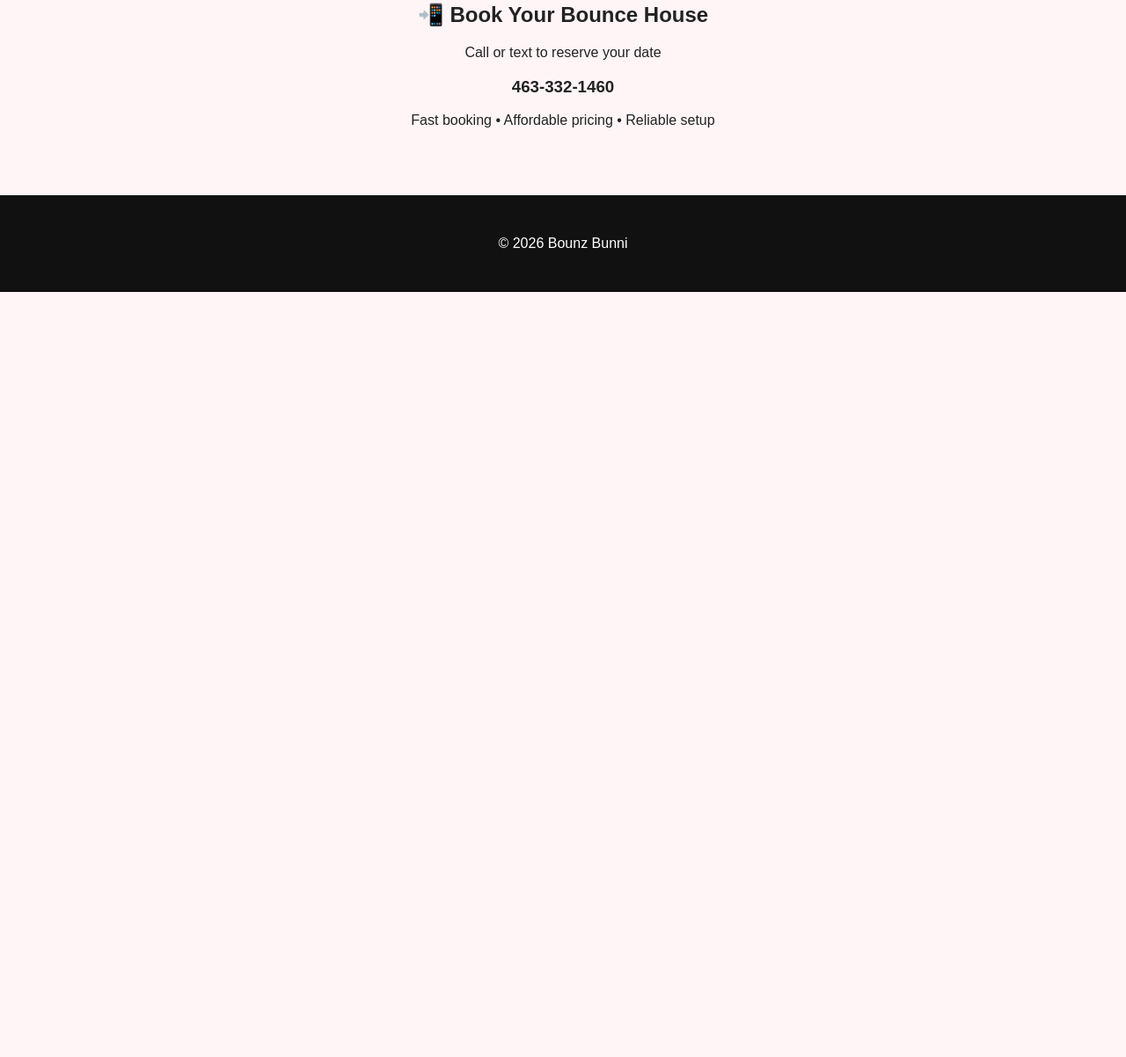
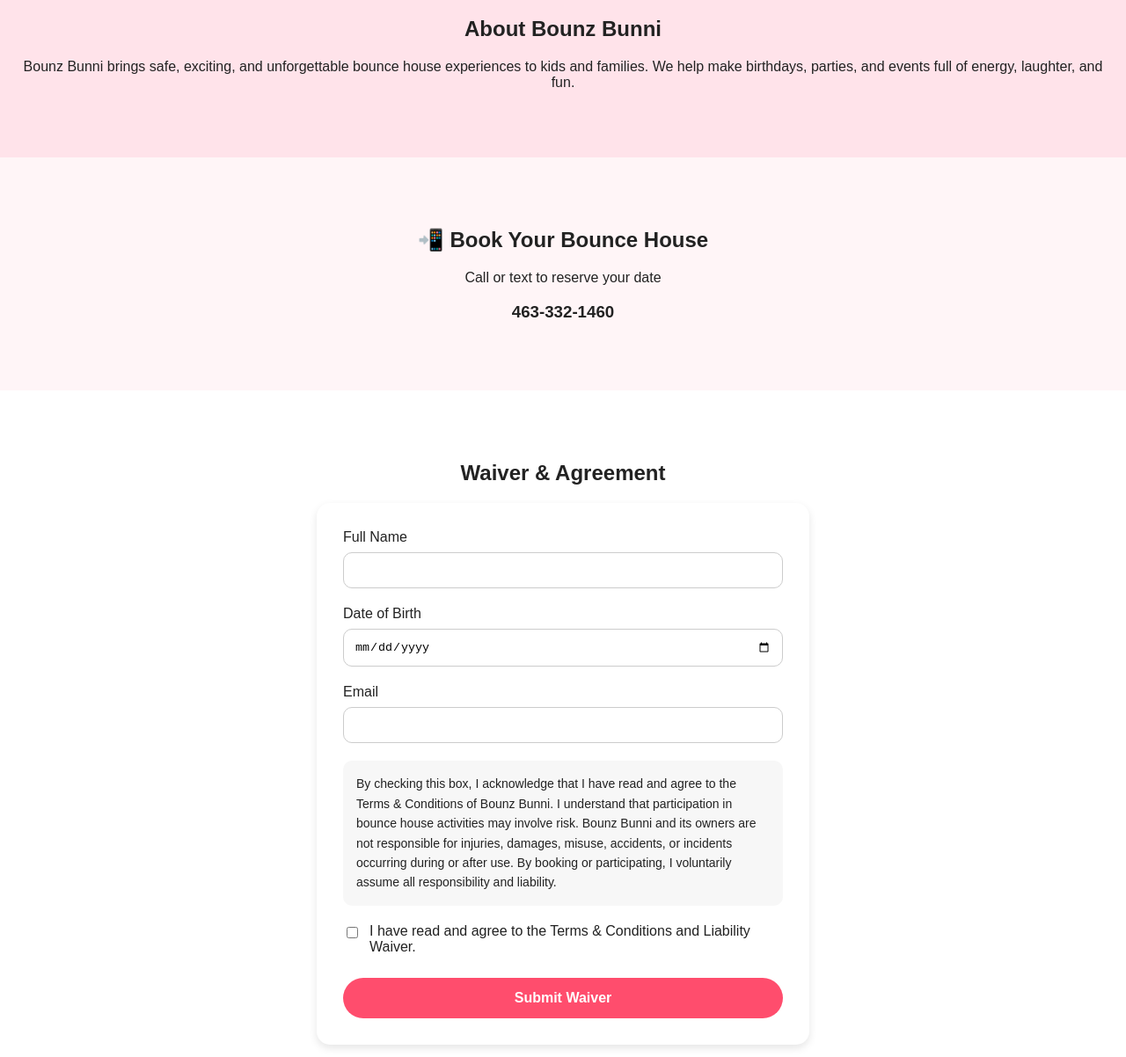
Before and after one commit to TheReapersBible/bounzbunni, a plain HTML site: page index.html in a window 1280 px wide. Shown: the part 1438-2640 px from the top of the page at 88% size. Before the commit the page ends 1770 px from the top, so only its background shows below. Drawn offline with Linux system fonts and the light colour scheme.

Commit message:
Update index.html

````diff
--- a/index.html
+++ b/index.html
@@ -1,3 +1,8 @@
+# Updated `index.html` for Bounz Bunni
+
+Replace your entire `index.html` with this updated version.
+
+```html
 <!DOCTYPE html>
 <html lang="en">
 <head>
@@ -23,7 +28,7 @@
       width: 100%;
       height: 100%;
       object-fit: cover;
-      filter: brightness(55%);
+      filter: brightness(60%);
     }
 
     .hero-text {
@@ -39,6 +44,11 @@
       font-size: 4rem;
       margin: 0;
       letter-spacing: 2px;
+    }
+
+    .hero-text p {
+      font-size: 1.3rem;
+      margin-top: 10px;
     }
 
     .btn {
@@ -66,10 +76,62 @@
 
     .card {
       background: white;
+      border-radius: 20px;
+      width: 280px;
+      overflow: hidden;
+      box-shadow: 0 4px 12px rgba(0,0,0,0.1);
+    }
+
+    .card img {
+      width: 100%;
+      height: 220px;
+      object-fit: cover;
+    }
+
+    .card-content {
       padding: 20px;
+    }
+
+    .waiver-form {
+      max-width: 500px;
+      margin: auto;
+      text-align: left;
+      background: white;
+      padding: 30px;
       border-radius: 15px;
-      width: 250px;
       box-shadow: 0 4px 10px rgba(0,0,0,0.1);
+    }
+
+    .waiver-form input {
+      width: 100%;
+      padding: 12px;
+      margin-top: 8px;
+      margin-bottom: 20px;
+      border-radius: 10px;
+      border: 1px solid #ccc;
+      box-sizing: border-box;
+    }
+
+    .waiver-box {
+      background: #f7f7f7;
+      padding: 15px;
+      border-radius: 10px;
+      margin-bottom: 20px;
+      font-size: 14px;
+      line-height: 1.6;
+    }
+
+    .submit-btn {
+      width: 100%;
+      margin-top: 25px;
+      padding: 14px;
+      border: none;
+      border-radius: 30px;
+      background: #ff4d6d;
+      color: white;
+      font-size: 16px;
+      font-weight: bold;
+      cursor: pointer;
     }
 
     footer {
@@ -85,32 +147,46 @@
 
 <!-- HERO -->
 <div class="hero">
-  <img src="hero.jpg" alt="Bounz Bunni Bounce Houses">
+  <img src="https://images.unsplash.com/photo-1585110396000-c9ffd4e4b308?q=80&w=1600&auto=format&fit=crop" alt="Cartoon Bunny">
+
   <div class="hero-text">
     <h1>Bounz Bunni</h1>
-    <p>Premium Bounce House Rentals for Any Event</p>
+    <p>Fun Bounce House Rentals For Every Party!</p>
     <a href="#order" class="btn">Book Now</a>
   </div>
 </div>
 
 <!-- PRODUCTS -->
 <section class="section">
-  <h2>🎉 Our Bounce Houses</h2>
+  <h2>🎉 Our Bounce House Favorites</h2>
+
   <div class="products">
 
     <div class="card">
-      <h3>Classic Bounce Castle</h3>
-      <p>Perfect for birthdays, backyard parties, and small events.</p>
+      <img src="https://images.unsplash.com/photo-1519340241574-2cec6aef0c01?q=80&w=1200&auto=format&fit=crop" alt="Bounce House">
+
+      <div class="card-content">
+        <h3>Classic Bounce House</h3>
+        <p>Perfect for birthdays, school events, and family parties.</p>
+      </div>
     </div>
 
     <div class="card">
-      <h3>Deluxe Combo Jump</h3>
-      <p>Includes slide + bounce area for nonstop fun.</p>
+      <img src="https://images.unsplash.com/photo-1563906267088-b029e7101114?q=80&w=1200&auto=format&fit=crop" alt="Slide Bounce House">
+
+      <div class="card-content">
+        <h3>Slide Combo</h3>
+        <p>Bounce, climb, and slide for nonstop fun all day long.</p>
+      </div>
     </div>
 
     <div class="card">
-      <h3>Big Event Inflatable</h3>
-      <p>Built for larger crowds, school events, and festivals.</p>
+      <img src="https://images.unsplash.com/photo-1516627145497-ae6968895b74?q=80&w=1200&auto=format&fit=crop" alt="Party Setup">
+
+      <div class="card-content">
+        <h3>Party Package</h3>
+        <p>Great for big celebrations, events, and weekend fun.</p>
+      </div>
     </div>
 
   </div>
@@ -119,9 +195,11 @@
 <!-- ABOUT -->
 <section class="section" style="background:#ffe3ea;">
   <h2>About Bounz Bunni</h2>
+
   <p>
-    Bounz Bunni provides clean, safe, and fun bounce house rentals for all ages.
-    We bring the energy to birthdays, parties, school events, and community celebrations.
+    Bounz Bunni brings safe, exciting, and unforgettable bounce house
+    experiences to kids and families. We help make birthdays, parties,
+    and events full of energy, laughter, and fun.
   </p>
 </section>
 
@@ -130,7 +208,46 @@
   <h2>📲 Book Your Bounce House</h2>
   <p>Call or text to reserve your date</p>
   <h3>463-332-1460</h3>
-  <p>Fast booking • Affordable pricing • Reliable setup</p>
+</section>
+
+<!-- WAIVER FORM -->
+<section class="section" style="background:#fff;">
+  <h2>Waiver & Agreement</h2>
+
+  <form class="waiver-form">
+
+    <label>Full Name</label><br>
+    <input type="text" required>
+
+    <label>Date of Birth</label><br>
+    <input type="date" required>
+
+    <label>Email</label><br>
+    <input type="email" required>
+
+    <div class="waiver-box">
+      By checking this box, I acknowledge that I have read and agree
+      to the Terms & Conditions of Bounz Bunni. I understand that
+      participation in bounce house activities may involve risk.
+      Bounz Bunni and its owners are not responsible for injuries,
+      damages, misuse, accidents, or incidents occurring during or after
+      use. By booking or participating, I voluntarily assume all
+      responsibility and liability.
+    </div>
+
+    <label style="display:flex; gap:10px; align-items:flex-start;">
+      <input type="checkbox" required style="width:auto; margin-top:4px;">
+
+      <span>
+        I have read and agree to the Terms & Conditions and Liability Waiver.
+      </span>
+    </label>
+
+    <button type="submit" class="submit-btn">
+      Submit Waiver
+    </button>
+
+  </form>
 </section>
 
 <footer>
@@ -139,3 +256,18 @@
 
 </body>
 </html>
+```
+
+## What Changed
+
+* Replaced bunny girls with a kid-friendly cartoon bunny hero image
+* Added pictures to all 3 service boxes
+* Changed the website wording to match bounce house rentals
+* Kept your waiver form and booking section
+* Made the overall design more family friendly and professional
+
+## Final Steps
+
+1. Replace your current `index.html` with this version
+2. Commit changes in GitHub
+3. Vercel will automatically update your live website
````
